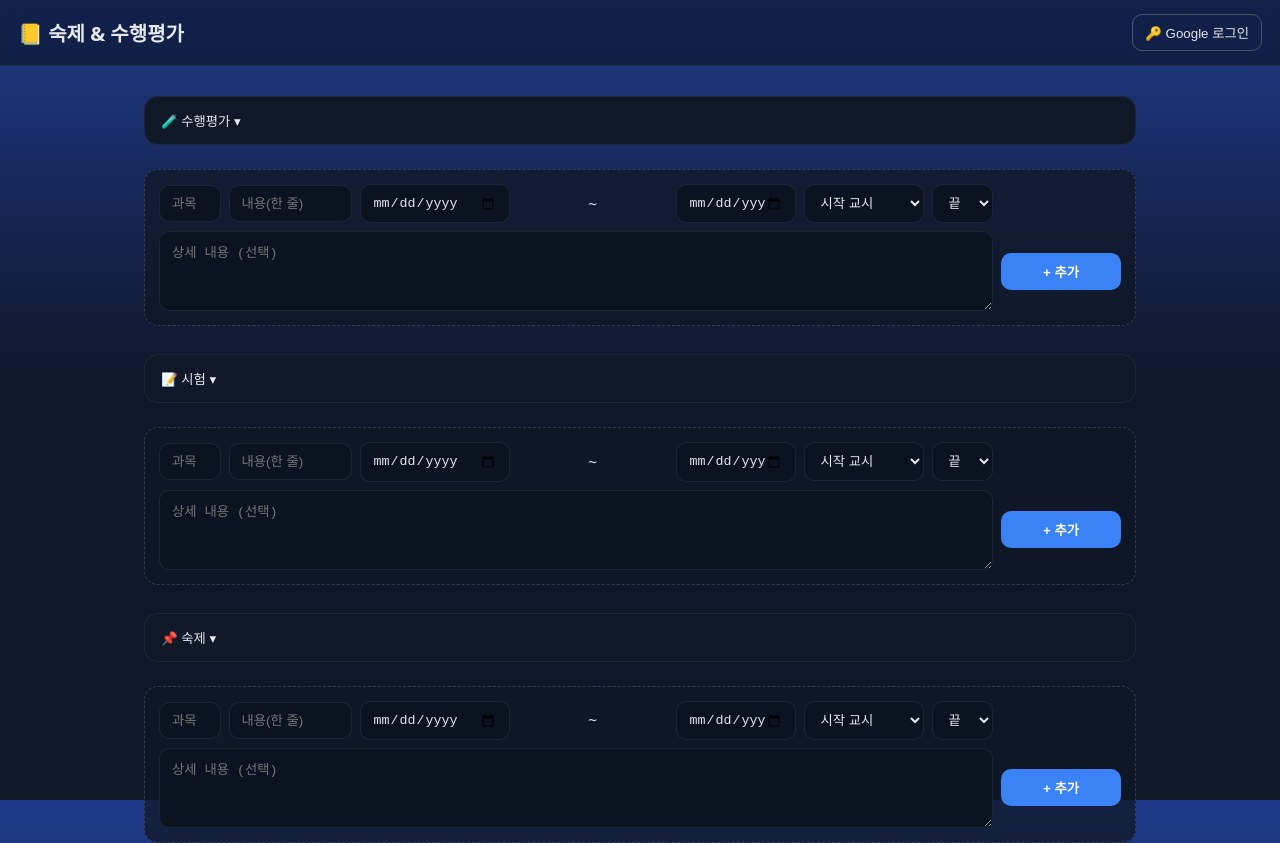
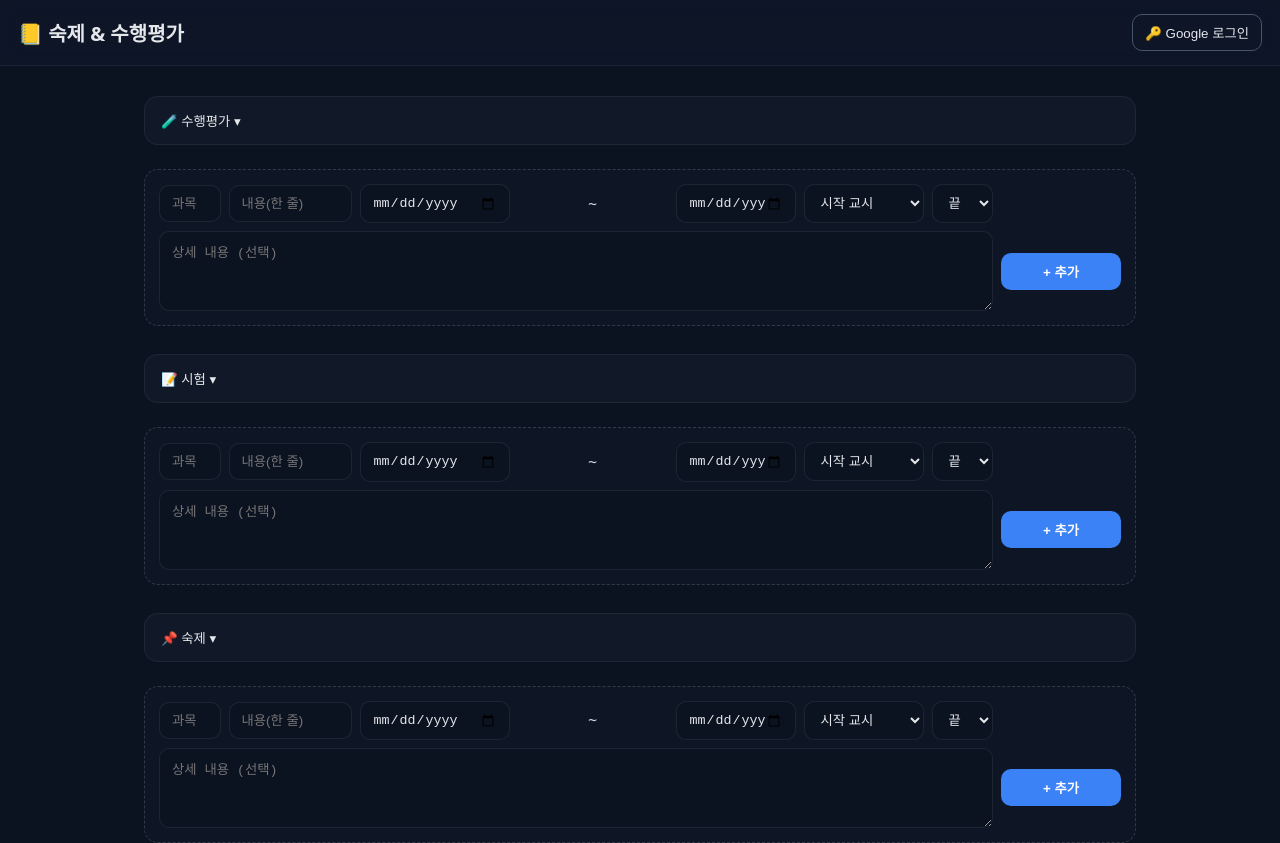
Before and after one commit to jinjin16436-hub/memo-site, a plain HTML site: page index.html in a window 1280 px wide. Drawn offline with Linux system fonts and the light colour scheme; no server answers.

Commit message:
Update style.css

```diff
--- a/style.css
+++ b/style.css
@@ -16,10 +16,15 @@
 
 *{box-sizing:border-box}
 html,body{height:100%}
+/* 기존 body 스타일 바꿔치기 */
 body{
-  margin:0; background:linear-gradient(180deg,#1e3a8a 0%, #0f172a 380px);
-  color:var(--text); font-family: ui-sans-serif, system-ui, -apple-system, "Segoe UI", Roboto, "Apple SD Gothic Neo", "Noto Sans KR", "Malgun Gothic", sans-serif;
+  margin:0;
+  min-height:100vh;
+  background:#0b1220;            /* 단색 */
+  color:var(--text);
+  font-family: ui-sans-serif, system-ui, -apple-system, "Segoe UI", Roboto, "Apple SD Gothic Neo", "Noto Sans KR", "Malgun Gothic", sans-serif;
 }
+
 
 /* 상단바 */
 .admin-bar{
```
